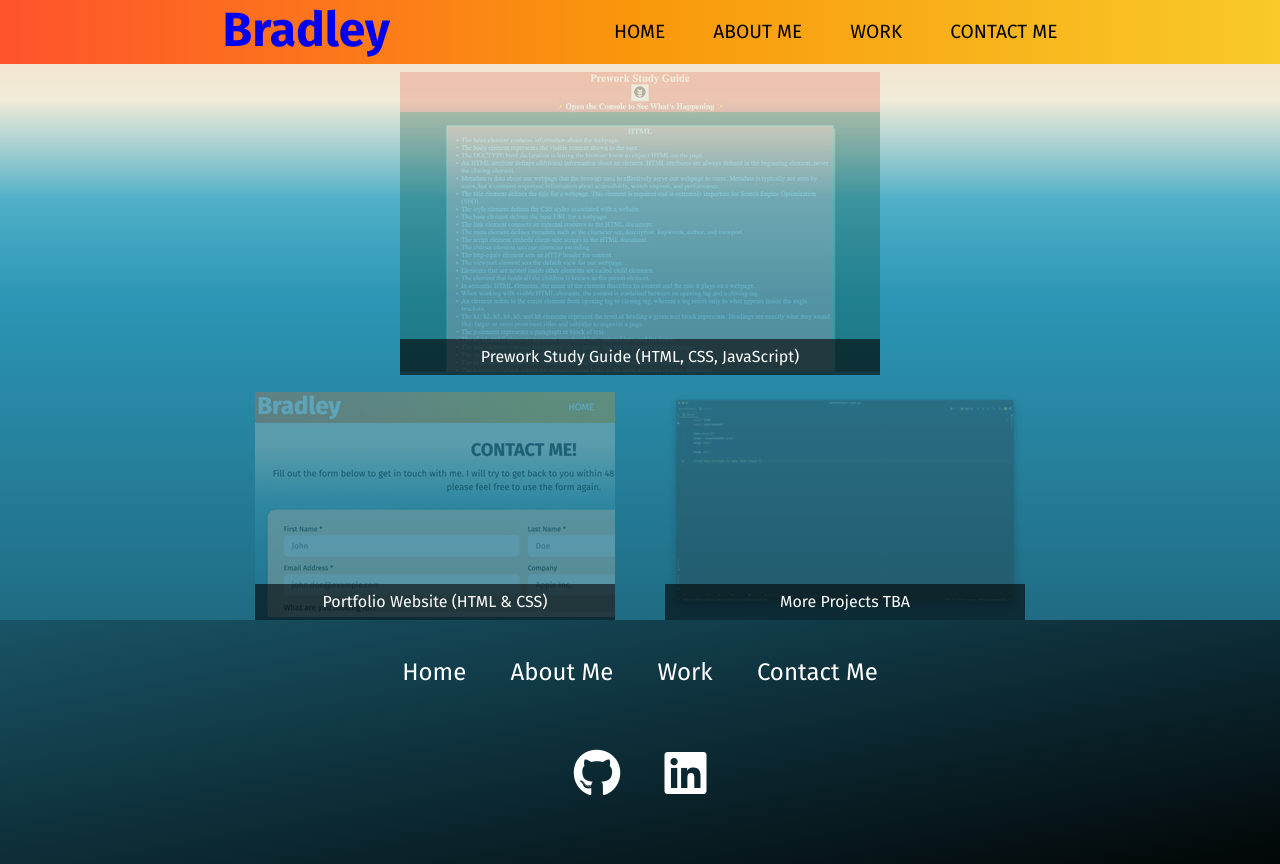
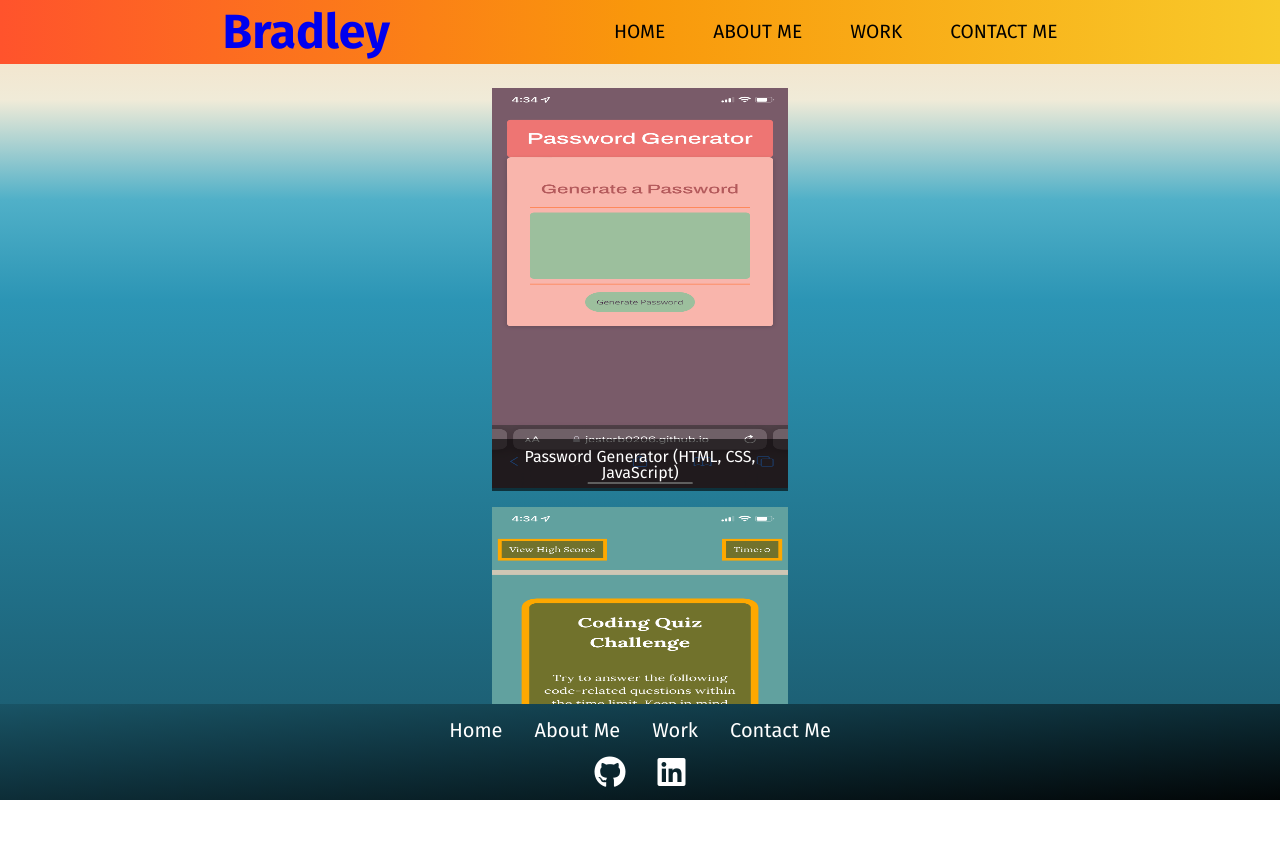
Before and after one commit to jesterb0206/portfolio-website, a plain HTML site: page work.html in a window 1280 px wide. After the commit the page ends 800 px from the top, so only its background shows below. Drawn offline with Linux system fonts and the light colour scheme.

Commit message:
Updated For Project 1

```diff
--- a/work.css
+++ b/work.css
@@ -24,12 +24,14 @@ header {
   position: fixed;
   z-index: 999;
   width: 100%;
+  height: 8vh;
 }
 
 .logo{
+  display: flex;
+  align-items: center;
+  justify-content: center;
   font-size: 3em;
-  margin-top: 6px;
-  margin-bottom: 10px;
   color: white;
 }
 
@@ -179,13 +181,13 @@ nav a:hover {
 }
 
 .row{
-  margin-top: 72px;
+  margin-top: 3vh;
   display: flex;
-  flex-direction: row;
+  flex-direction: column;
   flex-wrap: wrap;
   align-items: center;
   justify-content: center;
-  column-gap: 50px;
+  column-gap: 2vw;
 }
 
 .textover {
@@ -210,7 +212,7 @@ nav a:hover {
 .break {
   flex-basis: 100%;
   height: 0;
-  margin-top: 17px;
+  margin-top: 2vh;
 }
 
 @media screen and (min-width: 768px){
@@ -237,39 +239,43 @@ nav a:hover {
 
 footer{
   margin-top: auto;
-  position: relative;
+  position: sticky;
   width: 100%;
+  height: 12vh;
   background: linear-gradient(to bottom right, #195466, #154756, #113A47, #0D2D37, #092027, #061317, #020607);
   color: white;
-  padding: 20px 50px;
 }
 
 .list{
-  text-align: center;
-  padding-bottom: 25px;
+  display: flex;
+  align-items: center;
+  justify-content: center;
   color: white;
 }
 
 .list a {
-  font-size: 24px;
+  font-size: 2.5vh;
   color: white;
   display: inline-block;
-  text-align: center;
-  margin: 20px 20px;
+  margin-left: 2vh;
+  margin-right: 2vh;
+  margin-top: 2vh;
+  margin-bottom: 2vh;
 }
 
 .social{
-  text-align: center;
-  padding-bottom: 25px;
+  display: flex;
+  align-items: center;
+  justify-content: center;
   color: white;
 }
 
 .social a {
-  font-size: 48px;
+  font-size: 4vh;
   color: white;
   display: inline-block;
-  text-align: center;
-  margin: 20px 20px;
+  margin-left: 2vh;
+  margin-right: 2vh;
 }
 
 a {
@@ -285,3 +291,35 @@ p{
   text-align: center;
   font-size: 18px;
 }
+
+/* Scroll Bar */
+
+#outerDivWrapper, #outerDiv {
+  height: 80vh;
+  margin-top: 4vh;
+}
+
+#scrollableContent {
+  height: 100%;
+  overflow-x: auto;
+  overflow-y: auto;
+  margin-top: 2vh;
+}
+
+.vertical-scroll::-webkit-scrollbar {
+  width: 3vw;
+}
+
+.vertical-scroll::-webkit-scrollbar-track {
+  border-radius: 100vw;
+}
+
+.vertical-scroll::-webkit-scrollbar-thumb {
+  background: hsl(0, 0%, 50%);
+  border: 0.5vw solid hsl(0, 0%, 100%);
+  border-radius: 100vw;
+}
+
+.vertical-scroll::-webkit-scrollbar-thumb:hover {
+  background: hsl(0, 0%, 0%);
+}
--- a/work.html
+++ b/work.html
@@ -31,29 +31,53 @@
   </label>
 </header>
 
+  <div id="outerDivWrapper">
+    <div id="outerDiv">
+        <div class="vertical-scroll" id="scrollableContent">
           <div class="row">
             <figure class="textover">
-    <a href="https://jesterb0206.github.io/prework-study-guide/">
-    <img class="item image" src="prework-project-image-480px.jpeg"/>
+              <a href="https://jesterb0206.github.io/javascript-password-generator/">
+              <img style="width:23.13vw; height:50vh;" src="IMG_1479.PNG"/>
               </a>
-    <figcaption>Prework Study Guide (HTML, CSS, JavaScript)
+              <figcaption>Password Generator (HTML, CSS, JavaScript)
               </figcaption>
             </figure>
               <div class="break"></div>
             <figure class="textover">
-    <a href="index.html">
-    <img class="item image" src="portfolio-website-image-smaller.jpeg">
+              <a href="https://jesterb0206.github.io/coding-quiz/">
+              <img style="width:23.13vw; height:50vh;" src="IMG_1480.PNG">
               </a>
-    <figcaption>Portfolio Website (HTML & CSS)
+              <figcaption>Coding Quiz (HTML, CSS, Javascript)
               </figcaption>
             </figure>
+              <div class="break"></div>
             <figure class="textover">
-    <a href="python-project-image-larger.png" target="_blank">
-    <img class="item image" src="python-project-image-smaller.png"/>
+              <a href="https://jesterb0206.github.io/work-day-scheduler/">
+                <img style="width:23.13vw; height:50vh;" src="IMG_1481.PNG">
               </a>
-    <figcaption>More Projects TBA
+              <figcaption>Workday Scheduler (HTML, CSS, Javascript, Bootstrap, Moment.js, jQuery)
               </figcaption>
             </figure>
+            <div class="break"></div>
+            <figure class="textover">
+              <a href="https://jesterb0206.github.io/server-side-apis-challenge/">
+                <img style="width:23.13vw; height:50vh;" src="IMG_1482.PNG">
+              </a>
+              <figcaption>Weather Dashboard (HTML, CSS, Javascript, Moment.js, jQuery)
+              </figcaption>
+            </figure>
+            <div class="break"></div>
+            <figure class="textover">
+              <a href="https://nelson92.github.io/project-one/">
+                <img style="width:23.13vw; height:50vh;" src="IMG_1483.PNG">
+              </a>
+              <figcaption>Group Project 1 (HTML, CSS, Javascript, Tailwind CSS)
+              </figcaption>
+            </figure>
+            <div class="break"></div>
+          </div>
+        </div>
+      </div>
   </div>
 
 <footer id="footer">
```
Also changed, not shown: IMG_1479.PNG (added), IMG_1480.PNG (added), IMG_1481.PNG (added), IMG_1482.PNG (added), IMG_1483.PNG (added), 1 other file. Lines whose indentation alone changed are shown as unchanged.
